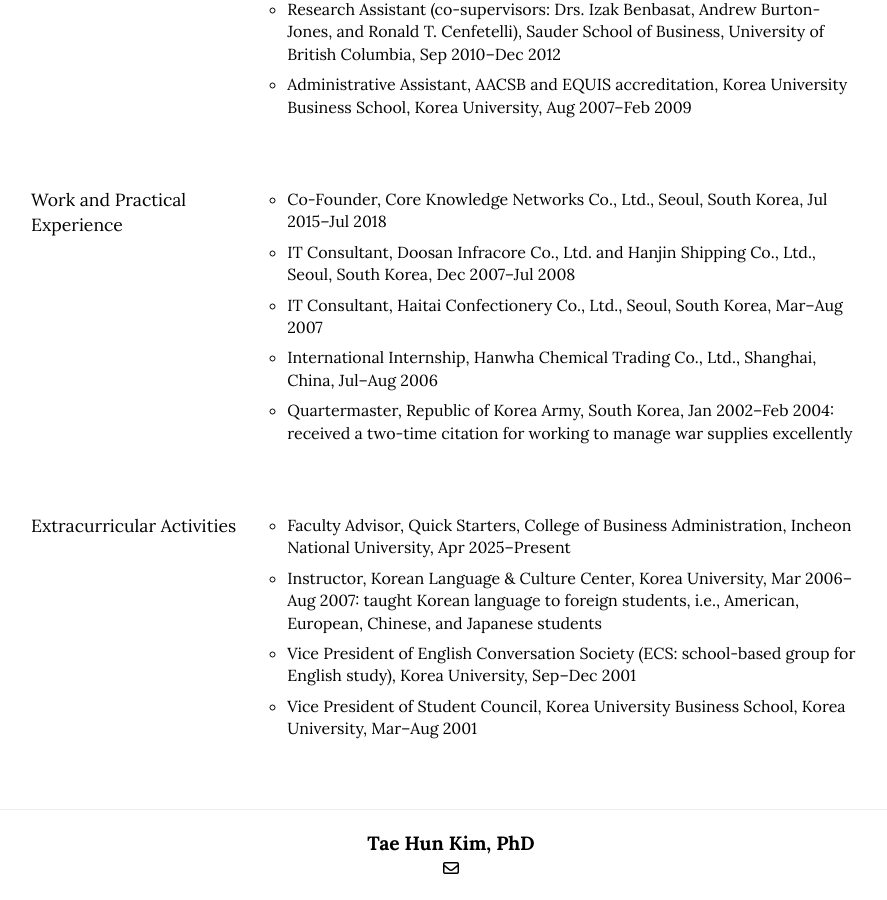
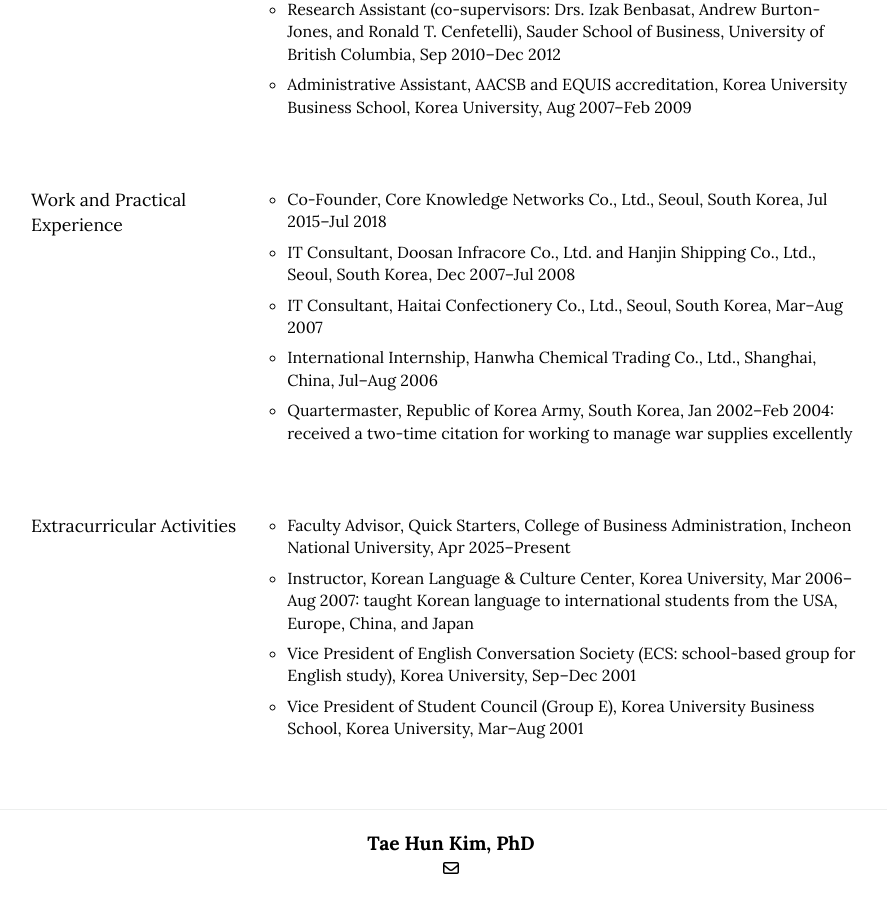
Before and after one commit to istaehun/taehun, a Jekyll site: the page built from engagement.html, in a window 1280 px wide and 900 px high, scrolled down 4958 px. Shown: the whole window, without its empty margins (189-1076 px from the left). Built offline with Jekyll 4.4.1, drawn with Linux system fonts in a browser that asks for light colours; nearby versions of some CDN libraries.

Commit message:
Update engagement.yml

```diff
--- a/_data/engagement.yml
+++ b/_data/engagement.yml
@@ -127,6 +127,6 @@
     title: Extracurricular Activities
     list:
       - "Faculty Advisor, Quick Starters, College of Business Administration, Incheon National University, Apr 2025–Present"
-      - "Instructor, Korean Language & Culture Center, Korea University, Mar 2006–Aug 2007: taught Korean language to foreign students, i.e., American, European, Chinese, and Japanese students"
+      - "Instructor, Korean Language & Culture Center, Korea University, Mar 2006–Aug 2007: taught Korean language to international students from the USA, Europe, China, and Japan"
       - "Vice President of English Conversation Society (ECS: school-based group for English study), Korea University, Sep–Dec 2001"
-      - "Vice President of Student Council, Korea University Business School, Korea University, Mar–Aug 2001"
+      - "Vice President of Student Council (Group E), Korea University Business School, Korea University, Mar–Aug 2001"
```
